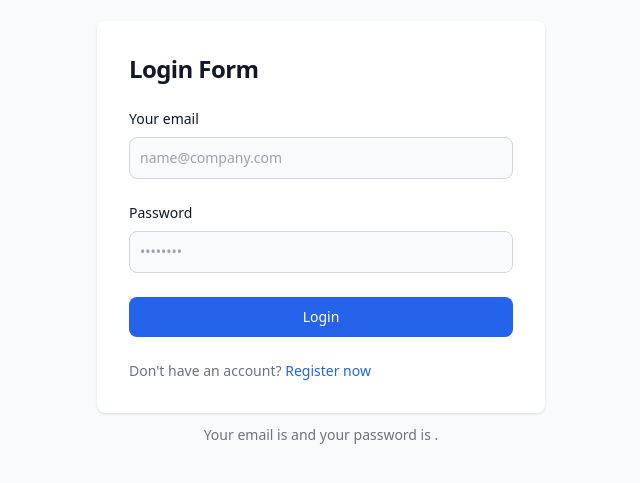
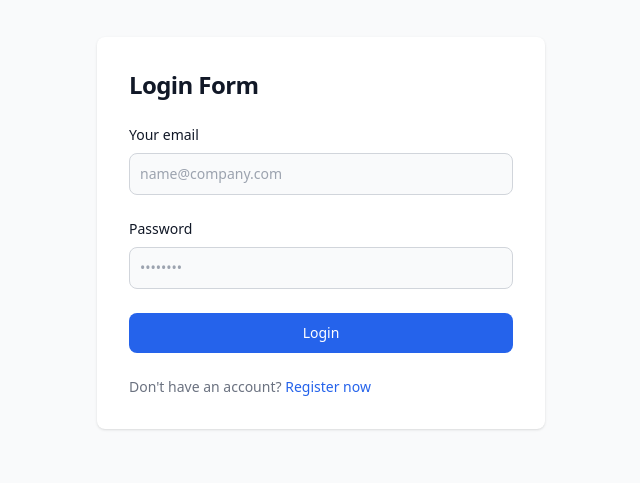
Before and after one commit to Shikat-Mahmud/react_website_with_navigation_and_registration, a React (Vite) app: page / in a window 1280 px wide. Shown: the part 167-650 px from the top of the page, without its empty margins (319-959 px from the left). Built offline with nearby package versions, Linux system fonts and the light colour scheme.

Commit message:
jsx updated

```diff
--- a/src/components/Login.jsx
+++ b/src/components/Login.jsx
@@ -40,9 +40,11 @@ const LoginForm = () => {
                         </form>
                     </div>
                 </div>
-                <p className="text-sm font-light text-gray-500 dark:text-gray-400 mt-3">
+
+                {/* testing purpose */}
+                {/* <p className="text-sm font-light text-gray-500 dark:text-gray-400 mt-3">
                     Your email is <strong>{user.email}</strong> and your password is <strong>{user.password}</strong>.
-                </p>
+                </p> */}
             </div>
         </section>
     );
--- a/src/components/Registration.jsx
+++ b/src/components/Registration.jsx
@@ -57,9 +57,11 @@ const RegistrationForm = () => {
                         </form>
                     </div>
                 </div>
-                <p className="text-sm font-light text-gray-500 dark:text-gray-400 mt-3">
+
+                {/* testing purpose */}
+                {/* <p className="text-sm font-light text-gray-500 dark:text-gray-400 mt-3">
                     Your name is <strong>{user.firstName} {user.lastName}</strong>, your email is <strong>{user.email}</strong> and your password is <strong>{user.password}</strong>.
-                </p>
+                </p> */}
             </div>
         </section>
     );
```
